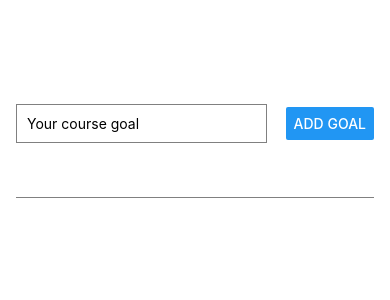
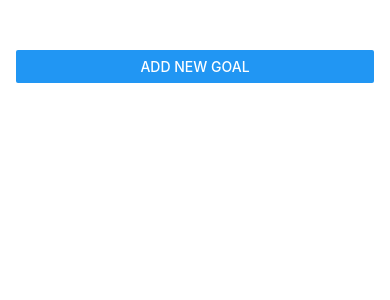
Before and after one commit to RadekMyska27/React_Native_Course, a React Native app: screen / in a window 390 px wide. Shown: the top 300 px of the page. Built offline with nearby package versions, Linux system fonts and the light colour scheme.

Commit message:
add modal

```diff
--- a/App.tsx
+++ b/App.tsx
@@ -1,4 +1,4 @@
-import {FlatList, StyleSheet, View} from 'react-native';
+import {Button, FlatList, Modal, StyleSheet, View} from 'react-native';
 import React, {useState} from "react";
 import GoalItem from "./components/GoalItem";
 import GoalInput from "./components/GoalInput";
@@ -9,9 +9,8 @@ export interface IGoal {
 }
 
 export default function App() {
-
-
     const [goals, setGoals] = useState<IGoal[]>([])
+    const [isModalOpen, setIsModalOpen] = useState(false)
 
     function addGoalHandler(goal: string) {
         const generatedKey = Math.random()
@@ -21,6 +20,7 @@ export default function App() {
         setGoals(prevState => {
             return [...prevState, goalToInsert]
         })
+        setIsModalOpen(false)
     }
 
     function removeGoalHandler(id: number) {
@@ -29,9 +29,17 @@ export default function App() {
         })
     }
 
+    function onCancelAddGoalHandler() {
+        setIsModalOpen(false)
+    }
+
     return (
         <View style={styles.appContainer}>
-            <GoalInput addGoalHandler={addGoalHandler}/>
+            <Button title={"Add new goal"} onPress={() => setIsModalOpen(true)}></Button>
+
+            <Modal visible={isModalOpen} animationType={"slide"} onRequestClose={onCancelAddGoalHandler}>
+                <GoalInput addGoalHandler={addGoalHandler} onCancel={onCancelAddGoalHandler}/>
+            </Modal>
 
             <View style={styles.goalContainer}>
                 {/* first option add scroll list - this is not effective for list because all memmbers are rendered even if member is not visible*/}
--- a/components/GoalInput.tsx
+++ b/components/GoalInput.tsx
@@ -4,6 +4,7 @@ import {Button, StyleSheet, TextInput, View} from "react-native";
 
 export interface IGoalInputData {
     addGoalHandler: (value: string) => void
+    onCancel: () => void
 }
 
 const GoalInput: React.FC<IGoalInputData> = (data: IGoalInputData) => {
@@ -14,15 +15,30 @@ const GoalInput: React.FC<IGoalInputData> = (data: IGoalInputData) => {
     }
 
     function addGoalPressHandler() {
-        data.addGoalHandler(goal)
+        if (goal !== "" && goal)
+            data.addGoalHandler(goal)
+        setGoal("")
+    }
+
+    function cancelHandler() {
+        setGoal("")
+        data.onCancel()
     }
 
     return (
         <View style={styles.inputContainer}>
-            <TextInput style={styles.textInput} placeholder={"Your course goal"}
+            <TextInput style={styles.textInput} placeholder={"Your course goal"} value={goal}
                        onChangeText={textInputHandler}>
             </TextInput>
-            <Button title={"Add Goal"} onPress={addGoalPressHandler}></Button>
+            <View style={styles.modalButtons}>
+                <View style={styles.button}>
+                    <Button title={"Add Goal"} onPress={addGoalPressHandler}></Button>
+                </View>
+                <View style={styles.button}>
+                    <Button title={"Cancel"} onPress={cancelHandler}></Button>
+                </View>
+            </View>
+
         </View>
     )
 }
@@ -33,12 +49,12 @@ export default GoalInput
 const styles = StyleSheet.create({
     inputContainer: {
         flex: 1,
-        flexDirection: "row",
-        justifyContent: "space-between",
+        flexDirection: "column",
+        justifyContent: "center", // content is at the center
         alignItems: "center",
         marginBottom: 10,
         borderBottomWidth: 1,
-        borderColor: "grey"
+        borderColor: "grey",
     },
 
     textInput: {
@@ -48,4 +64,12 @@ const styles = StyleSheet.create({
         marginRight: 10,
         padding: 10
     },
+    modalButtons: {
+        flexDirection: "row",
+        marginTop: 16
+    },
+    button: {
+        width: 100,
+        marginHorizontal: 8
+    }
 });
--- a/components/GoalItem.tsx
+++ b/components/GoalItem.tsx
@@ -27,6 +27,7 @@ export default GoalItem
 const styles = StyleSheet.create({
     goalItem: {
         margin: 5,
-        padding: 5
+        padding: 5,
+        backgroundColor: "green"
     }
 });
```
Also changed, not shown: manuals/project_setup.txt.
